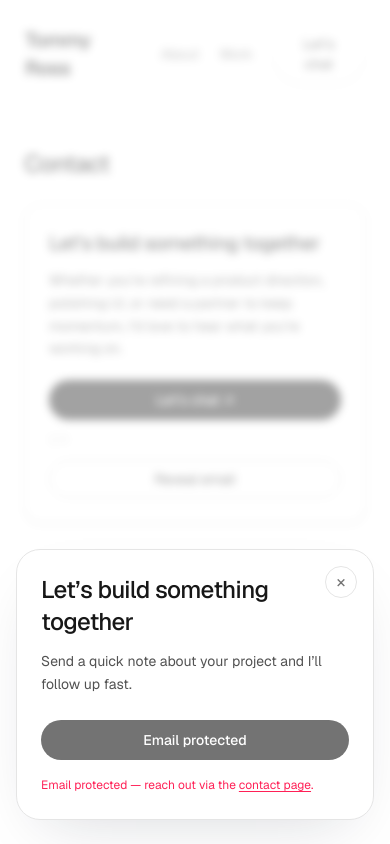
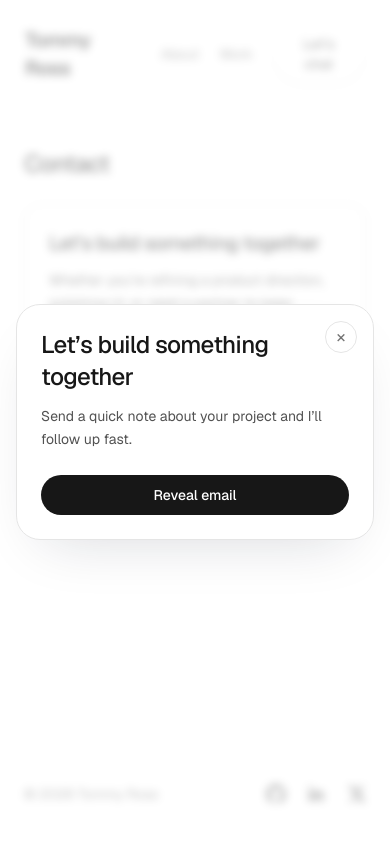
Before and after one commit to TommyFork/tomross.dev, a Next.js app: page /contact in a window 390 px wide. Both pictures are taken after a click on the button "Let’s chat". Built offline with nearby package versions, Linux system fonts and the light colour scheme; no server answers.

Commit message:
Improve mobile contact modal layout and email reveal

```diff
--- a/src/components/ContactModal.tsx
+++ b/src/components/ContactModal.tsx
@@ -324,7 +324,7 @@ export default function ContactModal({
 
   return createPortal(
     <div
-      className={`fixed inset-0 z-50 flex items-end justify-center px-4 pb-6 sm:items-center sm:pb-0 ${pointerClass}`}
+      className={`fixed inset-0 z-50 flex items-center justify-center px-4 py-6 sm:py-0 ${pointerClass}`}
       role="presentation"
     >
       <div
@@ -362,7 +362,6 @@ export default function ContactModal({
               type="button"
               ref={focusRef}
               onClick={handleRevealOrCopy}
-              onFocus={revealEmail}
               onMouseEnter={revealEmail}
               className="inline-flex items-center justify-center rounded-full bg-neutral-900 px-6 py-2.5 text-sm font-medium text-white transition hover:bg-neutral-700 focus-visible:outline-none focus-visible:ring-2 focus-visible:ring-offset-2 focus-visible:ring-neutral-900 disabled:cursor-not-allowed disabled:opacity-60"
               disabled={status === "blocked"}
```
